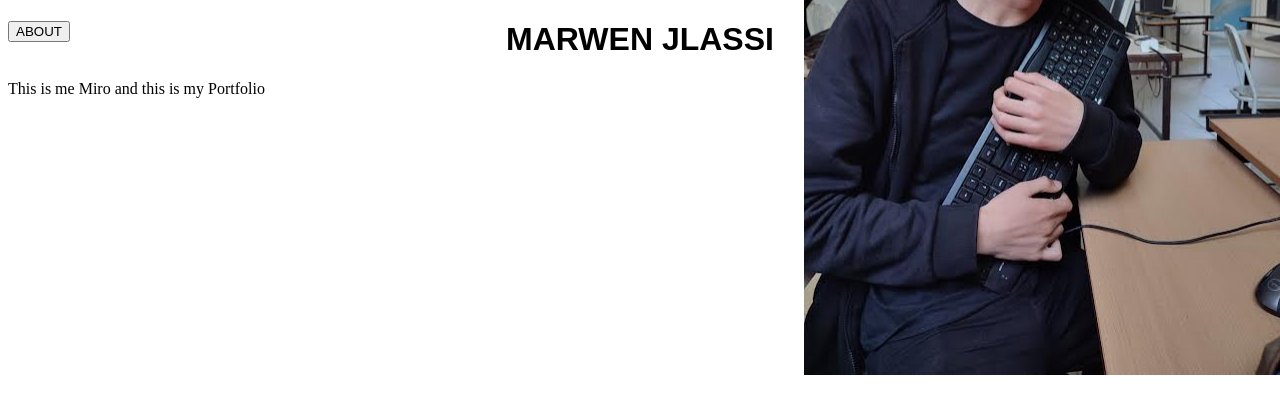
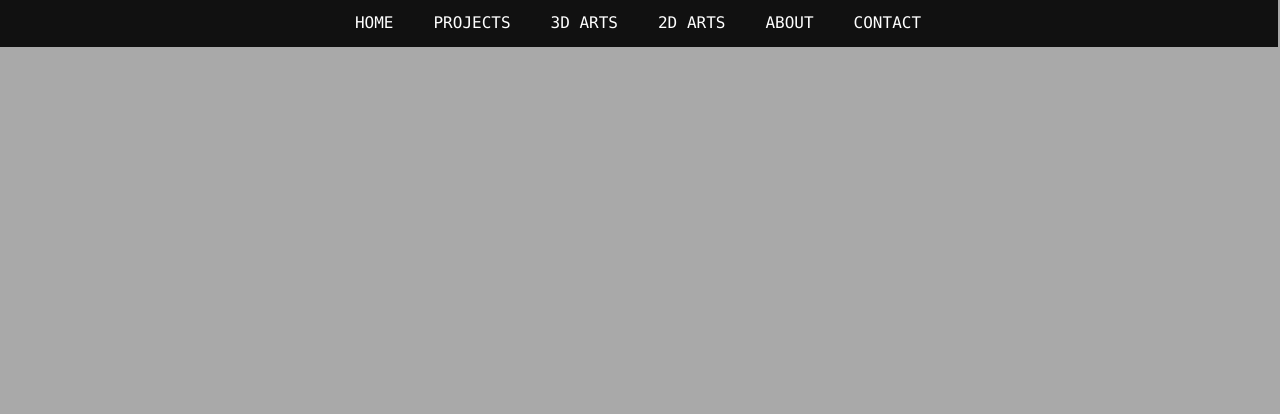
Before and after one commit to MiroJlassi/MiroPortfolio, a plain HTML site: page index.html in a window 1280 px wide. Drawn offline with Linux system fonts and the light colour scheme.

Commit message:
adding nav bar

```diff
--- a/index.html
+++ b/index.html
@@ -6,8 +6,13 @@
     <title>Miro Portfolio</title>
   </head>
   <body>
-    <button type="button" name="button">ABOUT</button>
-    <h1>MARWEN JLASSI</h1>
-    <p>This is me Miro and this is my Portfolio</p>
+    <ul>
+      <li><a href="#">HOME</a></li>
+      <li><a href="#">PROJECTS</a></li>
+      <li><a href="#">3D ARTS</a></li>
+      <li><a href="">2D ARTS</a></li>
+      <li><a href="#">ABOUT</a></li>
+      <li><a href="#">CONTACT</a></li>
+    </ul>
   </body>
 </html>
--- a/main.css
+++ b/main.css
@@ -1,15 +1,35 @@
-h1 {
-  text-align: center;
-  font-family: "Arial";
-  font-stretch: condensed;
+body {
+  background-color:darkgray;
 }
-button {
-  position:absolute;
+ul {
+  display: flex;
+  justify-content: center;
+  align-items: center;
+  font-family: "consolas";
+  width: 100%;
+  position: fixed;
+  list-style-type:none;
+  margin:  -10px;
+  padding: 0px;
+  overflow: hidden;
+  background-color: rgba(0,0,0,0.9);
 }
 
-body{
-  background-image: url("MEpic.jpg");
-  background-repeat: no-repeat;
-  background-position: right;
+li {
+   float: right;
+}
 
+li a{
+  border-radius: 50px;
+  display: block;
+  color: white;
+  text-align: center;
+  padding: 15px 20px;
+  text-decoration: none;
 }
+
+li a:hover{
+  padding: 13px 18px;
+  background-color: white;
+  color: rgba(0,0,0,0.9);
+}
```
